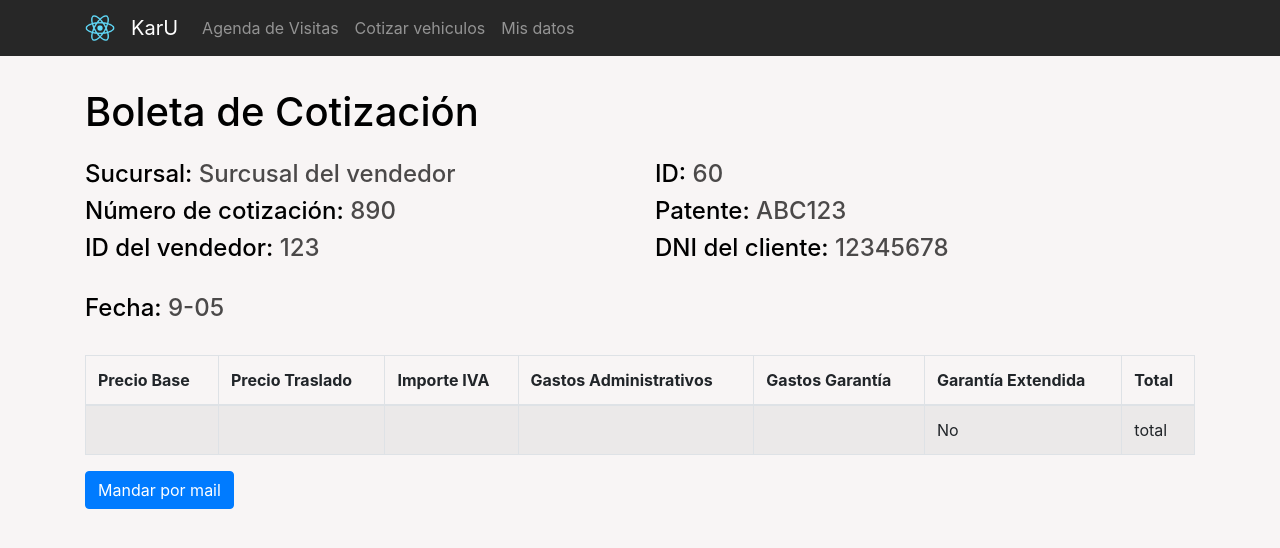
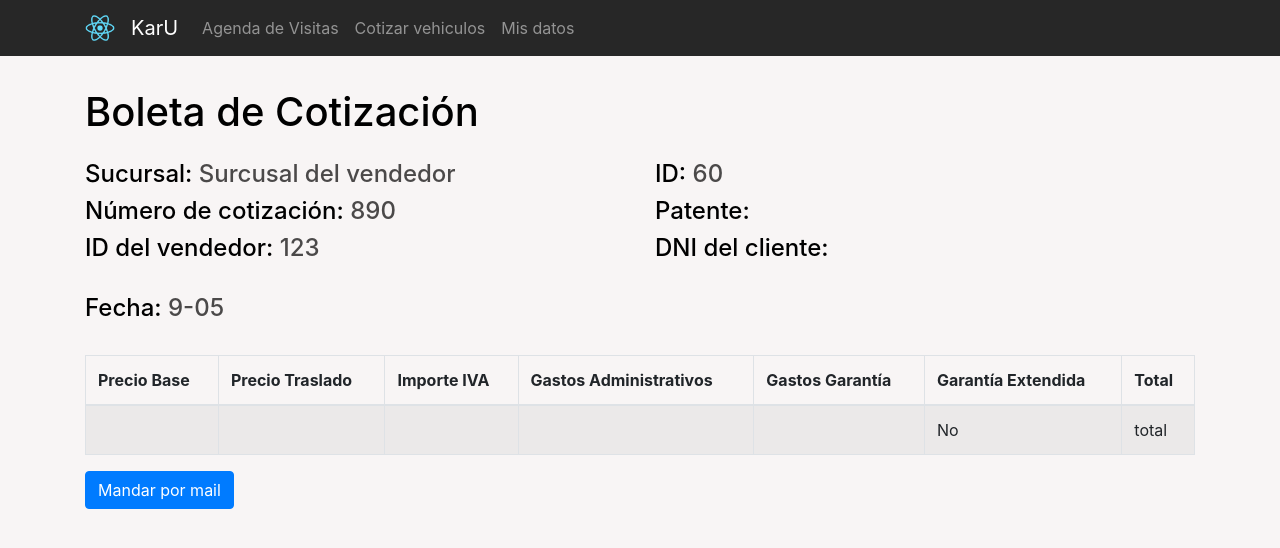
Before and after one commit to ggisel/pp1-front-gc, a React (Create React App) app: page /boleta-cotizacion in a window 1280 px wide. Shown: the top 548 px of the page. Built offline with nearby package versions, Linux system fonts and the light colour scheme; the HTML template or start-up script is replaced by a standard one.

Commit message:
almaceno la información dni,email y patente en el estado global

```diff
--- a/src/App.js
+++ b/src/App.js
@@ -9,8 +9,8 @@ import NuevaPagina from './components/NuevaPagina';
 import Boleta from './components/Boleta';
 import Footer from './components/Footer';
 
-/*----- Agrego conseguir patente--------*/
-import { useState } from 'react'; // importar useState
+/*----- Agrego conseguir dni y mail--------*/
+import { AppProvider } from './components/AppContext';
 
 /*function handleAutoElegido(patente) {
   setPatenteSeleccionada(patente.patente);
@@ -19,13 +19,11 @@ import { useState } from 'react'; // importar useState
 
 
 function App() {
-  const [patenteSeleccionada, setPatenteSeleccionada] = useState(''); // definir la variable
-
-
   return (
     <div className="App">
 
       <BrowserRouter>
+      <AppProvider>
         <Routes>
           <Route path='/' element={<Header />}>
             <Route index element={<Inicio />} />
@@ -37,12 +35,13 @@ function App() {
             <Route path='cotizar/:productId' element={<NuevaPagina />} />
 
             {/*boton de finalizar */}
-            <Route path='boleta-cotizacion' element={<Boleta />} />
+            <Route path='/boleta-cotizacion' element={<Boleta />} />
 
             <Route path='/' element={<Footer />} />
           </Route>
 
         </Routes>
+        </AppProvider>
       </BrowserRouter>
 
     </div>
--- /dev/null
+++ b/src/components/AppContext.js
@@ -0,0 +1,37 @@
+import React, { createContext, useState } from 'react';
+
+// Crea el contexto
+export const AppContext = createContext();
+
+// Crea el proveedor del estado global
+export const AppProvider = ({ children }) => {
+  const [dni, setDni] = useState('');
+  const [email, setEmail] = useState('');
+  const [patente, setPatente] = useState('');
+
+  // Define las funciones para actualizar el estado global
+  const updateDni = (newDni) => {
+    setDni(newDni);
+  };
+
+  const updateEmail = (newEmail) => {
+    setEmail(newEmail);
+  };
+
+  const updatePatente = (newPatente) => {
+    setPatente(newPatente);
+  };
+
+  // Define el valor del contexto
+  const contextValue = {
+    dni,
+    email,
+    patente,
+    updateDni,
+    updateEmail,
+    updatePatente,
+  };
+
+  // Retorna el proveedor envolviendo los componentes hijos
+  return <AppContext.Provider value={contextValue}>{children}</AppContext.Provider>;
+};
--- a/src/components/Boleta.js
+++ b/src/components/Boleta.js
@@ -1,7 +1,10 @@
-import React from 'react'
+import React, { useContext } from 'react'
 import { Container, Row, Col, Table } from 'react-bootstrap';
 import Button from 'react-bootstrap/Button';
+import { useParams } from 'react-router-dom';
 
+
+import { AppContext } from './AppContext';
 /*y despues le devuelve esta boleta por asi decirlos con todos estos datos
       Long id;
       String sucursal;
@@ -36,11 +39,15 @@ const Boleta = (props) => {
     total
   } = props;*/
   /*  Borrar */
+  const { dni, email, patente } = useContext(AppContext);
+
+
+  console.log(dni);
+  console.log({email});
+
   const sucursal="Surcusal del vendedor";
     const  numeroCotizacion="890";
     const  idVendedor="123";
-    const patente="ABC123";
-    const dniCliente="12345678";
     const fecha="9-05";
 
 
@@ -67,7 +74,7 @@ const Boleta = (props) => {
         <Col xs={6}>
           <h4>ID: <span id="resultado">{id}</span></h4>
           <h4>Patente: <span id="resultado">{patente}</span></h4>
-          <h4>DNI del cliente: <span id="resultado">{dniCliente}</span></h4>
+          <h4>DNI del cliente: <span id="resultado">{dni}</span></h4>
         </Col>
       </Row>
       <Row className="my-4">
--- a/src/components/NuevaPagina.js
+++ b/src/components/NuevaPagina.js
@@ -1,10 +1,13 @@
-import React, { useState, useEffect } from 'react';
+import React, { useState, useContext } from 'react';
 import Button from 'react-bootstrap/Button';
 import Col from 'react-bootstrap/Col';
 import Form from 'react-bootstrap/Form';
 import Row from 'react-bootstrap/Row';
 import { Link,useLocation, useParams } from 'react-router-dom';
 import {products} from './products';
+
+
+import { AppContext } from './AppContext';
 /*
 cuanto presion el boton cotizar pongo un input donde tiene que rellenar esto datos
 *Sucursal : String ---> (se obtiene del auto logrado)
@@ -27,6 +30,11 @@ const NuevaPagina = () => {
     const marca = "way";
     const modelo = "Sincere";
     const  idVendedor="Id del Vendedor";
+
+    const { updateDni, updateEmail,updatePatente } = useContext(AppContext);
+  const [dni, setDni] = useState('');
+  const [email, setEmail] = useState('');
+
 
     /*lo llamo de la misma manera que en app.js osea productId y lo desectructuramos*/
     /*consumo desde los parametro las variantes del objeto y lo desestructuro el objeto */
@@ -53,7 +61,23 @@ const NuevaPagina = () => {
 const patente="2";*/
     const [validated, setValidated] = useState(false);
 
+    /*agrego- 16-05 */
+    console.log('DNI:', dni);//obtiene valor de id
+    console.log('Email:', email);
+    // Aquí puedes utilizar los valores de dni y email para realizar las acciones que necesites
+        /*agrego- 16-05 */
+    updateDni(dni);
+    updateEmail(email);
+    updatePatente(productSelected.patente)
+
     const handleSubmit = (event) => {
+        event.preventDefault();
+
+        // Aquí puedes utilizar los valores de dni y email para realizar las acciones que necesites
+        /*agrego- 16-05
+    updateDni(dni);
+    updateEmail(email);*/
+
         const form = event.currentTarget;
         if (form.checkValidity() === false) {
             event.preventDefault();
@@ -93,7 +117,13 @@ const patente="2";*/
                         DNI del Cliente:
                     </Form.Label>
                     <Col sm="10">
-                        <Form.Control type="text" placeholder="Agregue el DNI sin puntos" required />
+                        {/*<Form.Control type="text" placeholder="Agregue el DNI sin puntos" required />*/}
+
+                        {/*agrego- 16-05 */}
+                        <Form.Control type="text" placeholder="Agregue el DNI sin puntos" value={dni} onChange={(event) => setDni(event.target.value)} required />
+
+
+
                         <Form.Control.Feedback type="invalid">
                             Por favor, proporcione un DNI válido.
                         </Form.Control.Feedback>
@@ -106,7 +136,13 @@ const patente="2";*/
                         Mail del Cliente:
                     </Form.Label>
                     <Col sm="10">
-                        <Form.Control type="mail" placeholder="Agregue el mail del cliente" required />
+                        {/*<Form.Control type="mail" placeholder="Agregue el mail del cliente" required />*/}
+
+                        {/*agrego- 16-05 */}
+                        <Form.Control type="mail" placeholder="Agregue el mail del cliente" value={email}
+            onChange={(event) => setEmail(event.target.value)} required />
+
+
                         <Form.Control.Feedback type="invalid">
                             Por favor, proporcione un DNI válido.
                         </Form.Control.Feedback>
@@ -167,8 +203,9 @@ const patente="2";*/
                 {/* -----Asi me pide validar------ */}
                 {/*<Button type="submit">Finalizar</Button>*/}
 
-                {/* -----Asi no me valida------ */}
+                {/* -----Asi no me valida- 16-05------ */}
                 <Link to="/boleta-cotizacion">
+                {/*<Link to={`/boleta-cotizacion?dni=${encodeURIComponent(dni)}&email=${encodeURIComponent(email)}`}>*/}
                 <Button type="submit">Finalizar</Button>
                 </Link>
 
```
